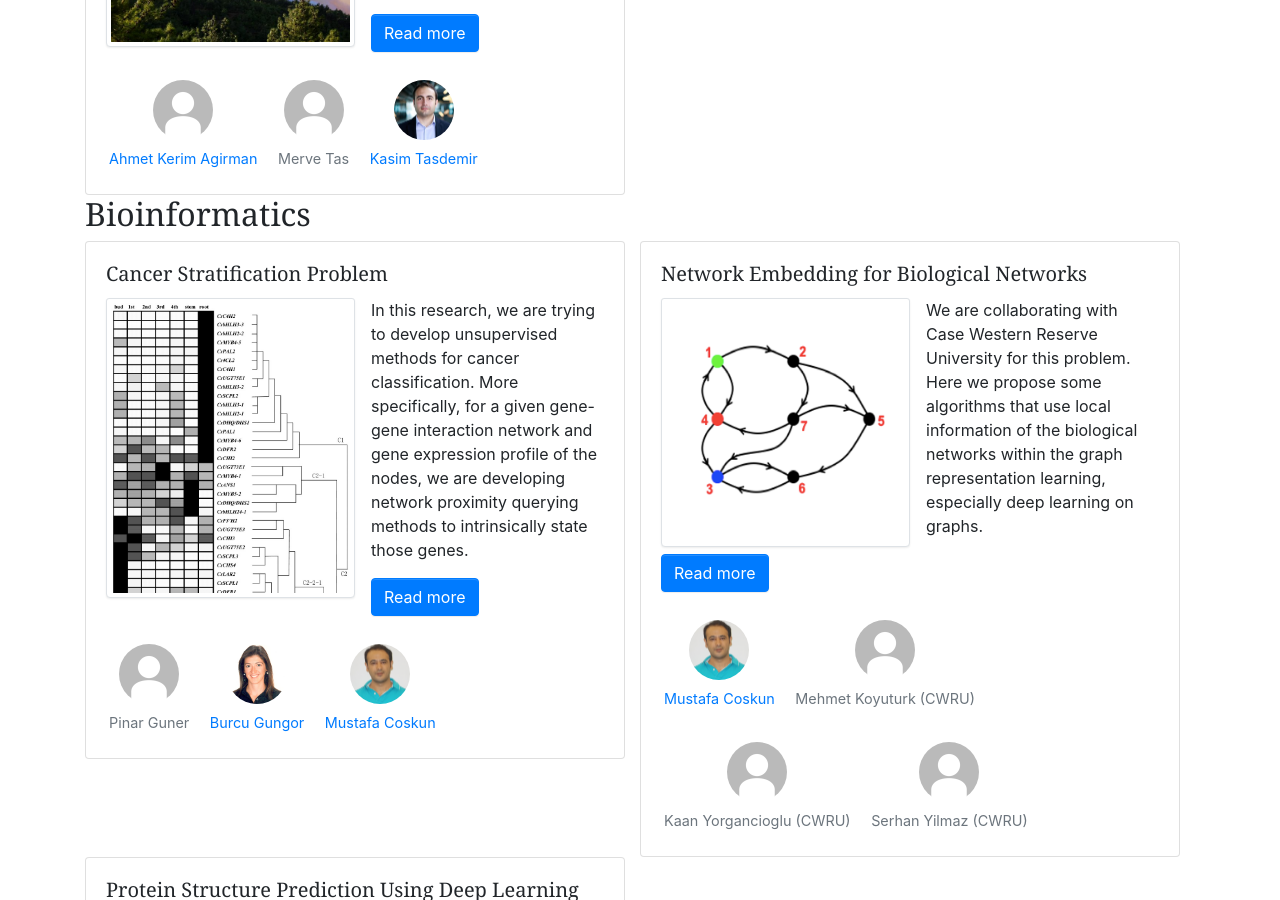
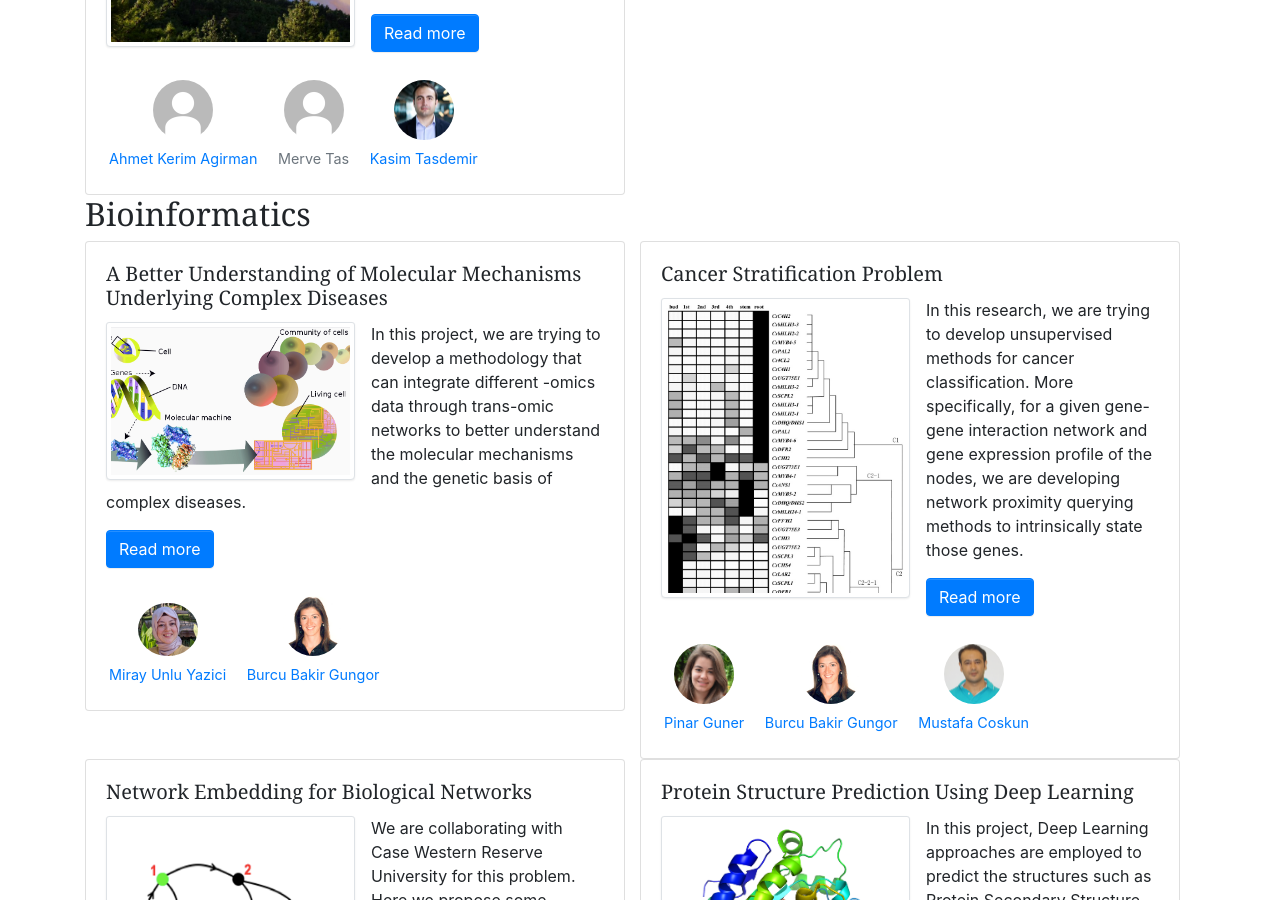
Before and after one commit to agu-ai-team/agu-ai-team.github.io, a Jekyll site: the page built from _pages/research.md, in a window 1280 px wide and 900 px high, scrolled down 961 px. Built offline with Jekyll 4.4.1, drawn with Linux system fonts in a browser that asks for light colours.

Commit message:
Miray and Pinar are added as people. Miray's project is added

```diff
--- a/_config.yml
+++ b/_config.yml
@@ -65,3 +65,4 @@ collections:
   projects:
     output: true
     sort_by: sort_order
+exclude: ['_projects/research/Cancer_Subtype_Stratification.md']
--- a/_people/burcu_gungor.md
+++ b/_people/burcu_bakir_gungor.md
@@ -1,5 +1,5 @@
 ---
-name: "Burcu Gungor"
+name: "Burcu Bakir Gungor"
 photo: /images/people/burcu.jpg # optional. You may leave it blank
 status: Assistant Profesor # Professor, Student, ...
 email: burcu.gungor@agu.edu.tr
--- /dev/null
+++ b/_projects/research/A_better_understanding_of_molecular_mechanisms_underlying_complex_diseases.md
@@ -0,0 +1,12 @@
+---
+research_area: BI # CV: Computer Vision, BI: Bioinformatics, NT: Network, ML: Machine Learning
+type: research # project: This is a funded project., research: this is a research or thesis
+title: "A Better Understanding of Molecular Mechanisms Underlying Complex Diseases"
+front_page_image: /images/projects/trans_omic.jpg # optional. You may leave it blank
+members:
+- Miray Unlu Yazici
+- Burcu Bakir Gungor
+sort_order: 3
+layout: project_layout
+front_page_abstract: In this project, we are trying to develop a methodology that can integrate different -omics data through trans-omic networks to better understand the molecular mechanisms and the genetic basis of complex diseases.
+---
--- a/_projects/research/cancer_stratification_problem.md
+++ b/_projects/research/cancer_stratification_problem.md
@@ -5,7 +5,7 @@ title: "Cancer Stratification Problem"
 front_page_image: /images/projects/gene_expression.jpg # optional. You may leave it blank
 members:
 - Pinar Guner
-- Burcu Gungor
+- Burcu Bakir Gungor
 - Mustafa Coskun
 sort_order: 3
 layout: project_layout
```
Also changed, not shown: _people/miray_unlu_yazici.md (added, +10 -0 lines), _people/pinar_guner.md (added, +10 -0 lines), _projects/research/Cancer_Subtype_Stratification.md (added, +13 -0 lines), images/people/miray_unlu_yazici.jpg (added), images/people/pinar_guner.jpg (added), images/projects/cancer_subtype_stratification.jpg (added), images/projects/trans_omic.jpg (added).
